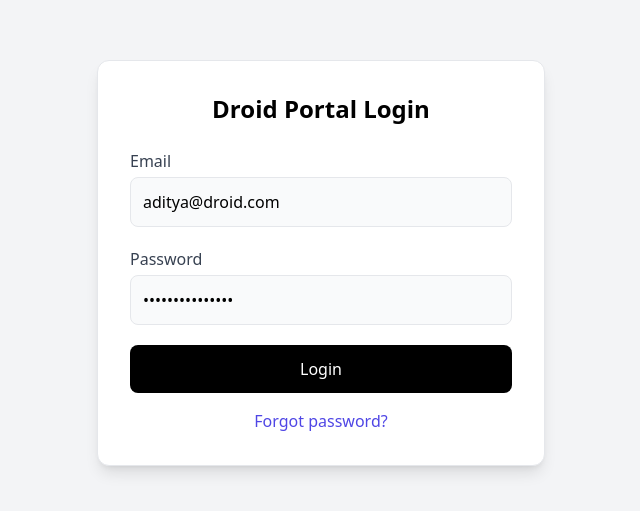
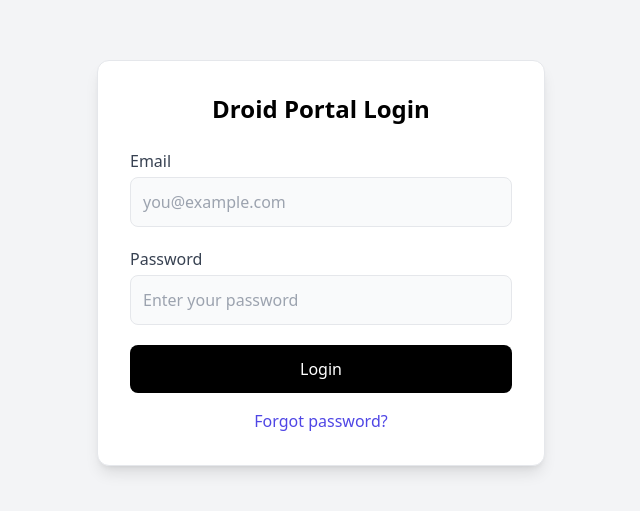
Before and after one commit to vanshsharma69/Droid-portal, a React (Vite) app: page /login in a window 1280 px wide. Shown: the part 137-648 px from the top of the page, without its empty margins (319-959 px from the left). Built offline with nearby package versions, Linux system fonts and the light colour scheme; no server answers.

Commit message:
sorted data

```diff
--- a/src/pages/Attendance.jsx
+++ b/src/pages/Attendance.jsx
@@ -16,6 +16,11 @@ export default function Attendance() {
   const [selectedMembers, setSelectedMembers] = useState([]);
   const [search, setSearch] = useState("");
   const [sortBy, setSortBy] = useState("name");
+
+  const sortedMembers = useMemo(
+    () => [...members].sort((a, b) => String(a.name || "").localeCompare(String(b.name || ""))),
+    [members]
+  );
 
   const attendanceView = useMemo(() => {
     const query = search.trim().toLowerCase();
@@ -203,7 +208,7 @@ export default function Attendance() {
           <div>
             <label className="block text-sm font-medium text-gray-700">Members</label>
             <div className="max-h-48 overflow-auto border rounded-lg p-3 space-y-2">
-              {members.map((m) => {
+              {sortedMembers.map((m) => {
                 const idStr = String(m.memberId ?? m.id);
                 const checked = selectedMembers.includes(idStr);
                 return (
--- a/src/pages/Login.jsx
+++ b/src/pages/Login.jsx
@@ -9,8 +9,8 @@ export default function Login() {
 
   const statePrefill = location.state || {};
 
-  const [email, setEmail] = useState(statePrefill.email || "aditya@droid.com");
-  const [password, setPassword] = useState(statePrefill.password || "Aditya@droid123");
+  const [email, setEmail] = useState(statePrefill.email || "");
+  const [password, setPassword] = useState(statePrefill.password || "");
   const [error, setError] = useState("");
   const [submitting, setSubmitting] = useState(false);
 
@@ -96,7 +96,7 @@ export default function Login() {
                 <input
                   type="email"
                   className="w-full p-3 border rounded-lg bg-gray-50"
-                  placeholder="aditya@droid.com"
+                  placeholder="you@example.com"
                   value={email}
                   onChange={(e) => setEmail(e.target.value)}
                 />
@@ -107,7 +107,7 @@ export default function Login() {
                 <input
                   type="password"
                   className="w-full p-3 border rounded-lg bg-gray-50"
-                  placeholder="Aditya@droid123"
+                  placeholder="Enter your password"
                   value={password}
                   onChange={(e) => setPassword(e.target.value)}
                 />
```
